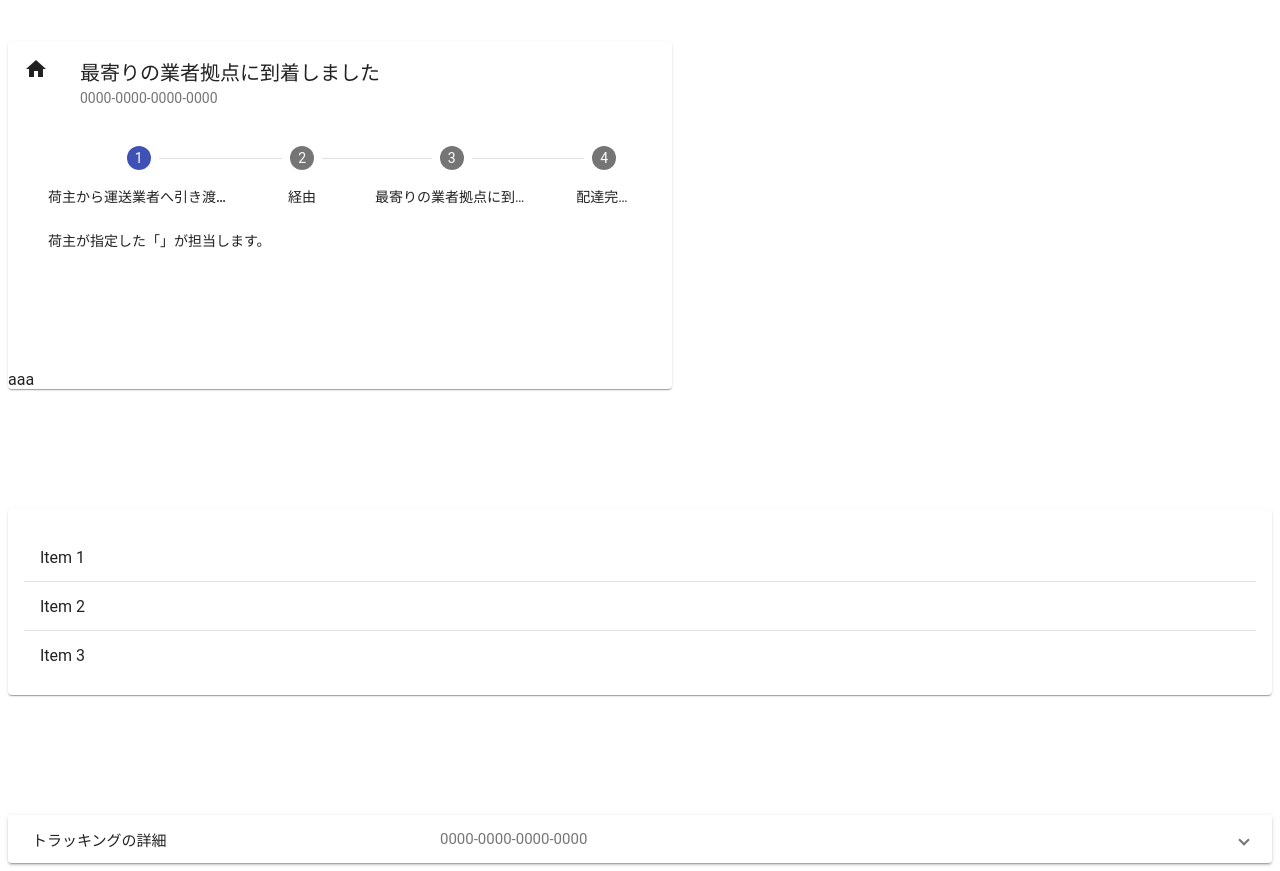
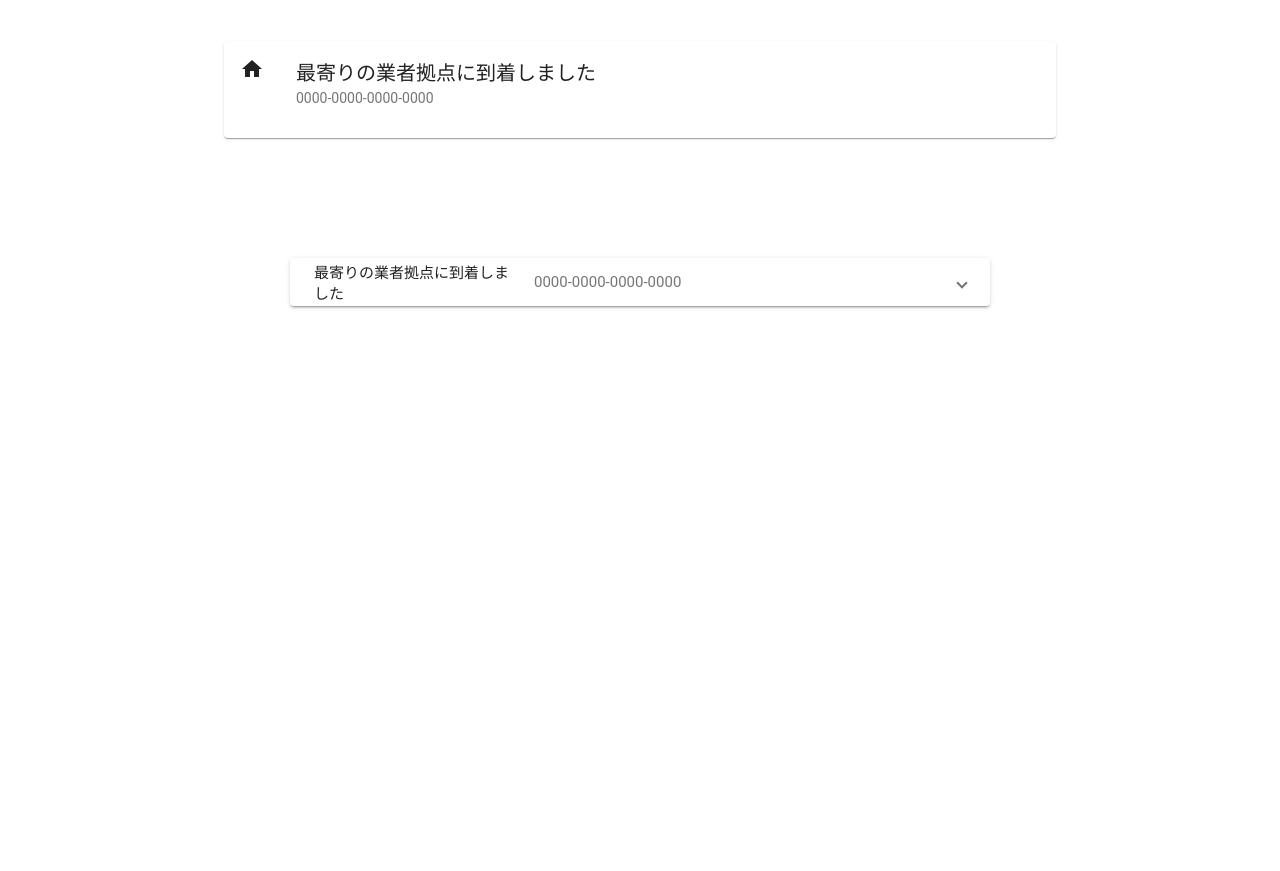
Before and after one commit to yuzund/tracking, an Angular app in the folder tracking/: page / in a window 1280 px wide. Shown: the part 340-1211 px from the top of the page. After the commit the page ends 800 px from the top, so only its background shows below. Built offline with nearby package versions, Linux system fonts and the light colour scheme.

Commit message:
EDIT Stepper.com.html

```diff
--- a/tracking/src/app/stepper/stepper.component.css
+++ b/tracking/src/app/stepper/stepper.component.css
@@ -1,7 +1,19 @@
 .card{
-  width: 50%;
+  width: 80%;
+  margin: 0 auto;
+  max-width: 800px;
 }
 
 .info-card{
-  min-height: 100px;
+  min-height: 50px;
 }
+
+.width{
+  width: 80%;
+  margin: 0 auto;
+  max-width: 700px;
+}
+
+.horizotal{
+  min-height: 50px;
+}
--- a/tracking/src/app/stepper/stepper.component.html
+++ b/tracking/src/app/stepper/stepper.component.html
@@ -5,6 +5,7 @@
   <mat-card-subtitle>0000-0000-0000-0000</mat-card-subtitle>
 </mat-card-header>
 <mat-card-content>
+  <!--
   <mat-horizontal-stepper labelPosition="bottom" #stepper>
     <mat-step [stepControl]="firstFormGroup">
       <form [formGroup]="firstFormGroup">
@@ -31,11 +32,10 @@
         <div class="info-card">指定先へ荷物の配達が完了しています。</div>
       </form>
     </mat-step>
-  </mat-horizontal-stepper>
+  </mat-horizontal-stepper>-->
 </mat-card-content>
 
 <mat-card-footer>
-  aaa
 </mat-card-footer>
 
 </mat-card>
@@ -47,35 +47,26 @@
 <br><br>
 
 
-
-<mat-card>
-  <mat-list>
-    <mat-list-item>Item 1</mat-list-item>
-    <mat-divider></mat-divider>
-    <mat-list-item>Item 2</mat-list-item>
-    <mat-divider></mat-divider>
-    <mat-list-item>Item 3</mat-list-item>
-  </mat-list>
-</mat-card>
-
-
-<br><br>
-<br><br>
-<br><br>
-
-
-
-<mat-expansion-panel>
+<mat-expansion-panel class="width">
   <mat-expansion-panel-header>
     <mat-panel-title>
-      トラッキングの詳細
+      最寄りの業者拠点に到着しました
     </mat-panel-title>
     <mat-panel-description>
       0000-0000-0000-0000
     </mat-panel-description>
   </mat-expansion-panel-header>
 
+    <mat-list>
+      <mat-list-item>
+
+      </mat-list-item>
+      <mat-divider></mat-divider>
+      <mat-list-item>Item 2</mat-list-item>
+      <mat-divider></mat-divider>
+      <mat-list-item>Item 3</mat-list-item>
+    </mat-list>
 
 
-  aaa
+
 </mat-expansion-panel>
```
